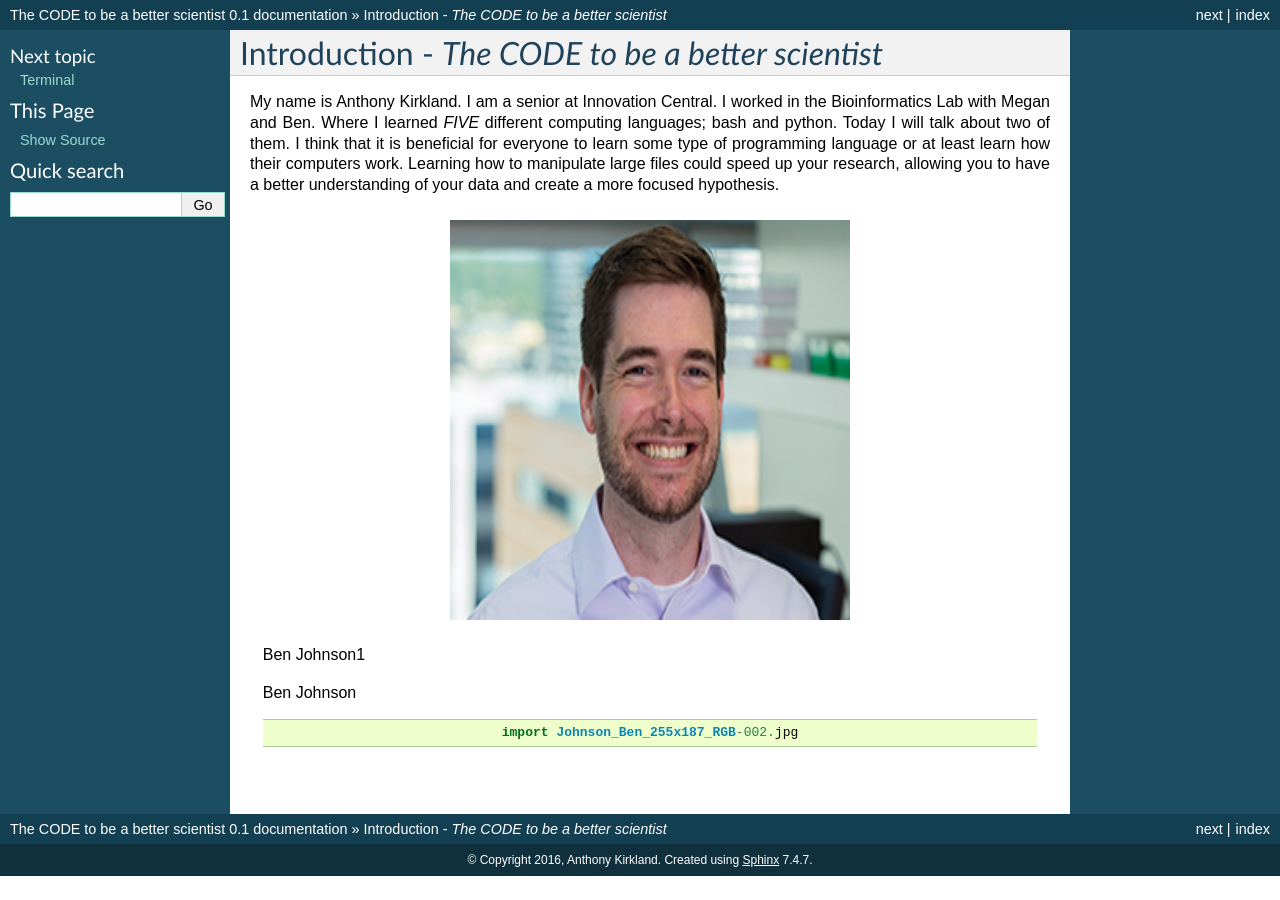
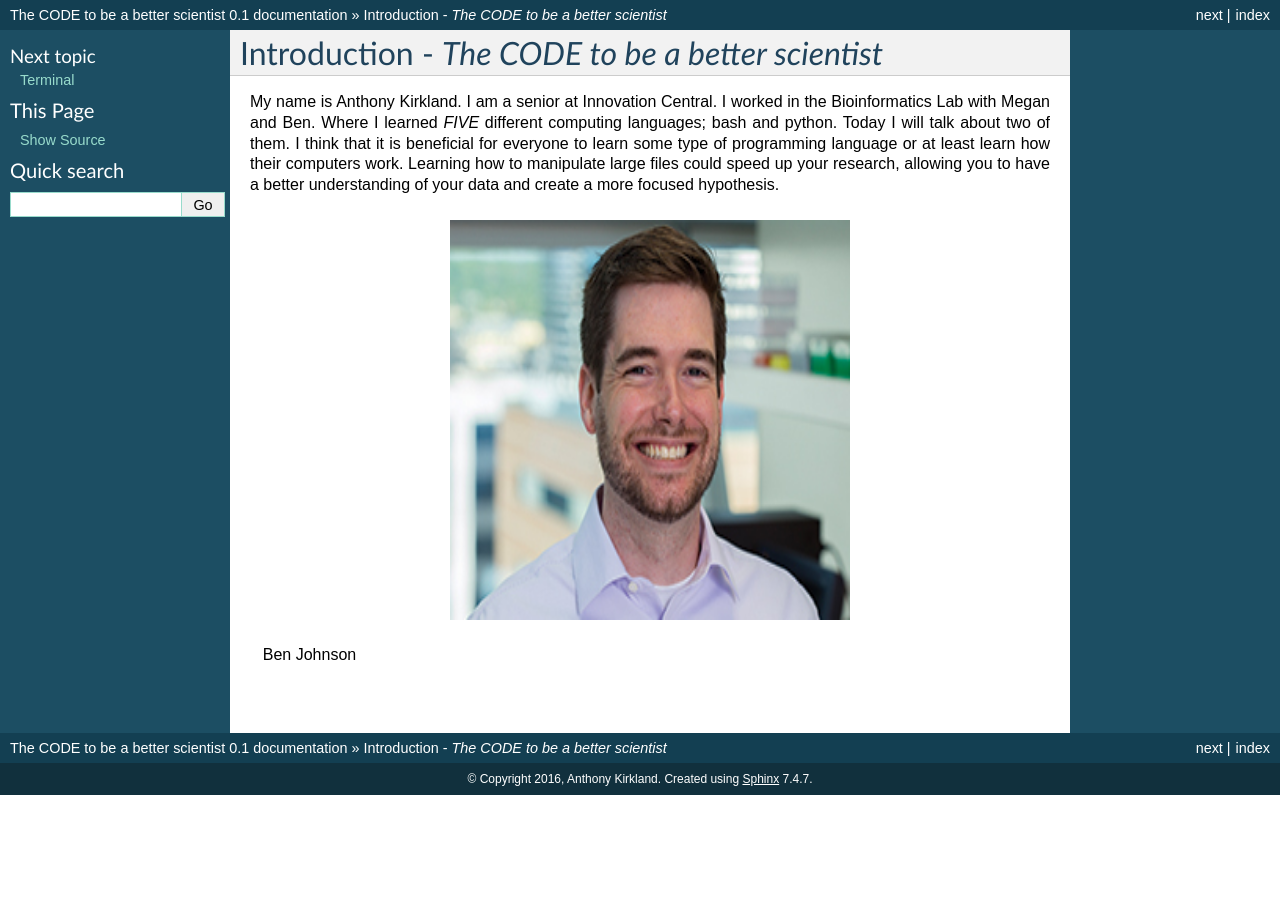
Before and after one commit to akirk616/Anthonys_Teaching_documentation, a Sphinx documentation site: the page built from source/index.rst, in a window 1280 px wide. Built offline with Sphinx 7.4.7, drawn with Linux system fonts in a browser that asks for light colours.

Commit message:
Update index.rst

```diff
--- a/source/index.rst
+++ b/source/index.rst
@@ -15,13 +15,7 @@ My name is Anthony Kirkland. I am a senior at Innovation Central. I worked in th
     :alt: Ben Johnson
     :figclass: align-center
 
-    Ben Johnson1
-
     Ben Johnson
-
-    .. code-block:: python
-
-        import Johnson_Ben_255x187_RGB-002.jpg
 
 
 .. toctree::
```
